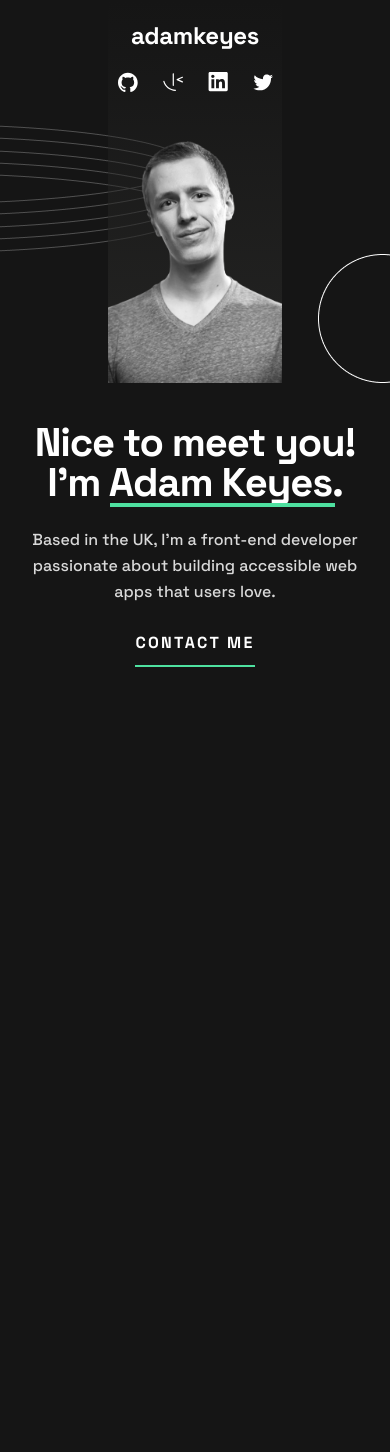
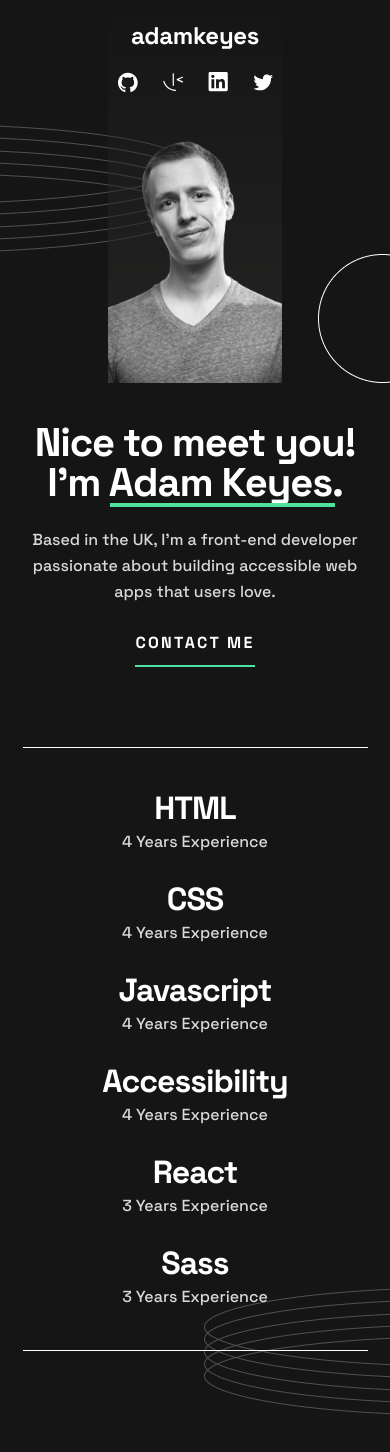
Before and after one commit to 0x41-li/single-page-developer-portfolio, a React (Vite) app: page / in a window 390 px wide. Shown: the top 1452 px of the page. Before the commit the page ends 844 px from the top, so only its background shows below. Built offline with nearby package versions, Linux system fonts and the light colour scheme.

Commit message:
Added skills section for mobile and tablet devices, it is pixel-perfect to the design for these two devices sizes

```diff
--- a/src/App.tsx
+++ b/src/App.tsx
@@ -1,13 +1,15 @@
 // Sections
 import Header from "./sections/Header";
 import Hero from "./sections/Hero";
+import Skills from "./sections/Skills";
 
 const App: React.FC = () => {
   return (
-    <>
+    <div className="h-[8000px] overflow-hidden">
       <Header />
       <Hero />
-    </>
+      <Skills />
+    </div>
   );
 };
 
--- /dev/null
+++ b/src/sections/Skills.tsx
@@ -0,0 +1,51 @@
+import React from "react";
+
+// Graphics
+import linesDonut_PNG from "../assets/graphics/lines-donut.png";
+
+const Skills: React.FC = () => {
+  // skills array
+  // [skill, yearsOfExperience]
+  const data = [
+    ["HTML", 4],
+    ["CSS", 4],
+    ["Javascript", 4],
+    ["Accessibility", 4],
+    ["React", 3],
+    ["Sass", 3],
+  ];
+
+  return (
+    <section className="relative mt-20  md:mt-[60px]">
+      <div className="absolute -right-[344px] top-[540px] md:-right-[332px] md:top-[387px]">
+        <picture>
+          <img
+            aria-hidden
+            src={linesDonut_PNG}
+            alt="Graphics for the website design"
+          />
+        </picture>
+      </div>
+
+      <div className="mx-auto flex max-w-[345px] flex-col gap-6 border-y py-10 text-center md:max-w-[708px] md:flex-row md:flex-wrap md:gap-0 md:gap-x-[7px] md:gap-y-[52px] md:border-b-0 md:py-[52px]">
+        {/* Looping over the data and rendering */}
+        {data.map(([skill, yearsOfExperience]) => (
+          <div
+            key={skill}
+            className="text-center md:shrink-0 md:grow-0 md:basis-[345px] md:text-left "
+          >
+            <h3 className="text-[32px] font-bold leading-10 -tracking-[1px] md:text-5xl md:leading-[56px] md:-tracking-[1.5px]">
+              {skill}
+            </h3>
+
+            <p className="mt-px font-medium leading-[26px] text-soft-gray md:mt-[14px] md:text-lg">
+              {yearsOfExperience} Years Experience
+            </p>
+          </div>
+        ))}
+      </div>
+    </section>
+  );
+};
+
+export default Skills;
```
